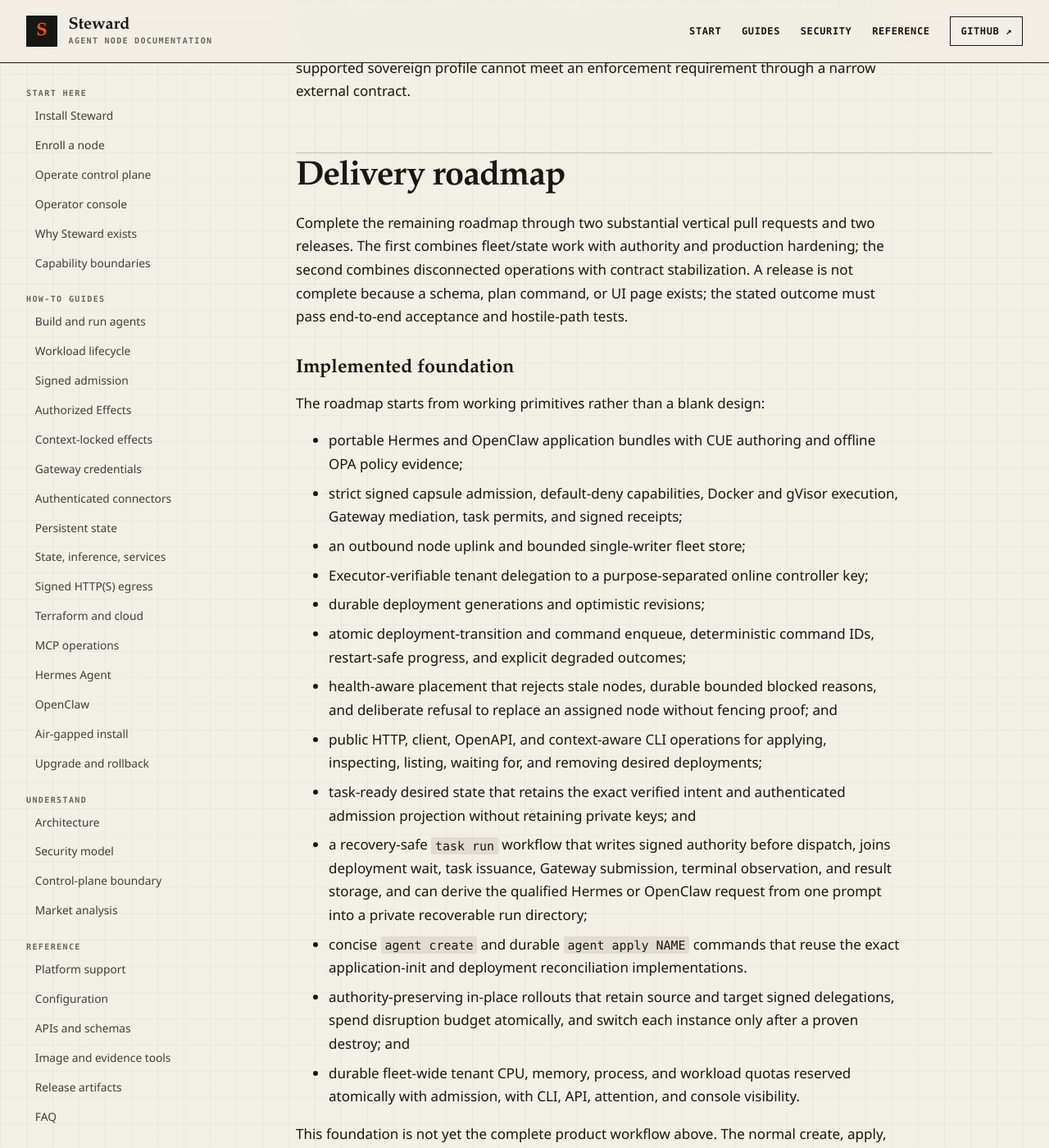
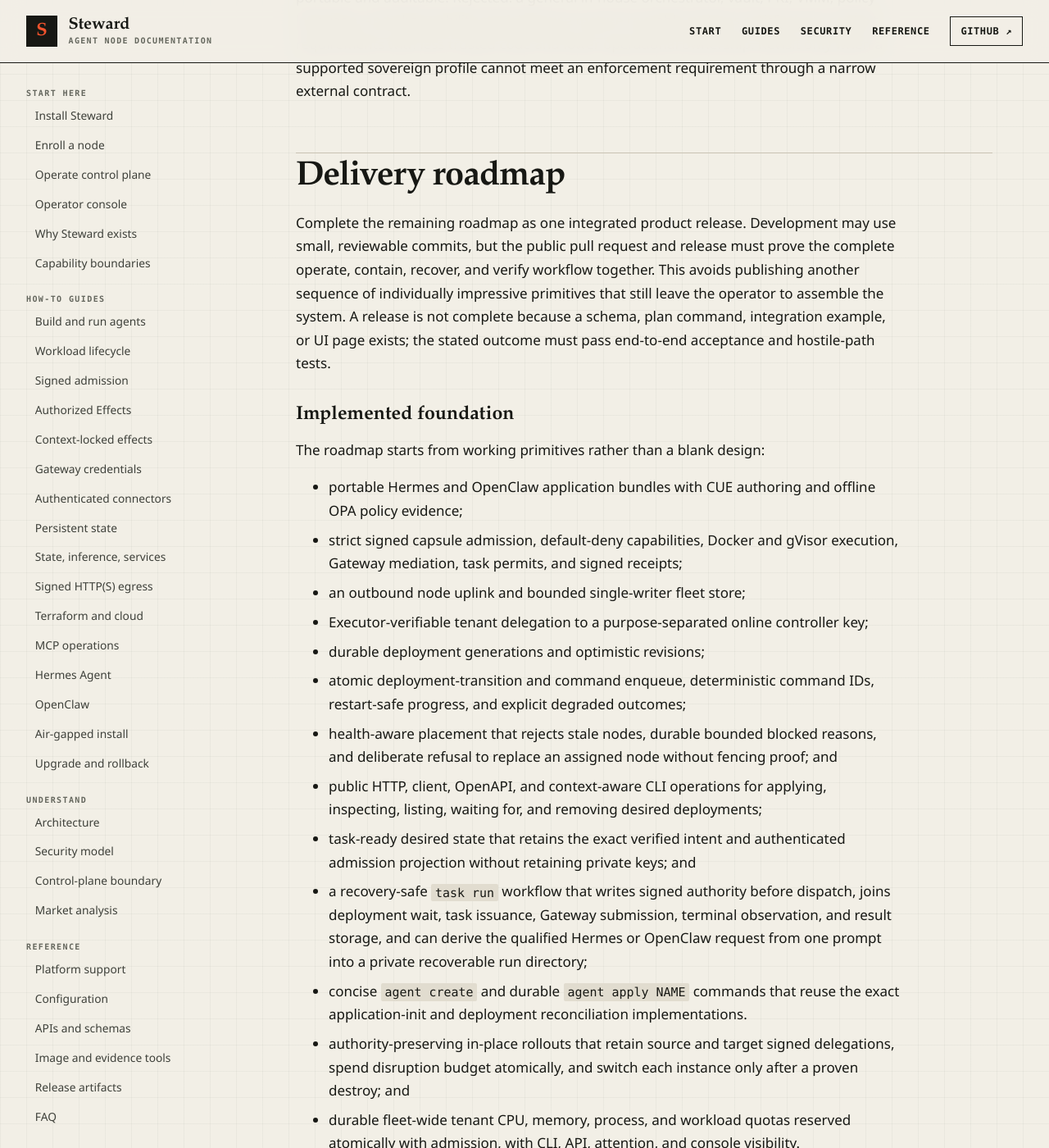
Before and after one commit to hardrails/steward, a Jekyll site: the page built from docs/product/roadmap.md, in a window 1280 px wide and 1400 px high, scrolled down 9702 px. Shown: the whole window at 82% size. Built offline with Jekyll 4.4.1, drawn with Linux system fonts in a browser that asks for light colours; some of the changed text lies outside the part shown.

Commit message:
docs: consolidate remaining roadmap delivery

```diff
--- a/docs/product/roadmap.md
+++ b/docs/product/roadmap.md
@@ -299,12 +299,13 @@
 
 ## Delivery roadmap
 
-Complete the remaining roadmap through two substantial vertical pull requests and
-two releases. The first combines fleet/state work with authority and production
-hardening; the second combines disconnected operations with contract
-stabilization. A release is not complete because a schema, plan command, or UI
-page exists; the stated outcome must pass end-to-end acceptance and hostile-path
-tests.
+Complete the remaining roadmap as one integrated product release. Development may
+use small, reviewable commits, but the public pull request and release must prove
+the complete operate, contain, recover, and verify workflow together. This avoids
+publishing another sequence of individually impressive primitives that still leave
+the operator to assemble the system. A release is not complete because a schema,
+plan command, integration example, or UI page exists; the stated outcome must pass
+end-to-end acceptance and hostile-path tests.
 
 ### Implemented foundation
 
@@ -344,10 +345,13 @@
 continuous health recovery, snapshots, protected-secret
 providers, and one offline evidence bundle into one first-time-user operation.
 
-### Production Core
+### Consolidated production release
 
-This release makes Steward a complete product on one host, then extends the same
-contract across a small fleet.
+This release makes Steward a complete product on one host, extends the same
+contract across a small fleet, and makes disconnected operation repeatable. The
+work is organized below as implementation lanes, not separate pull requests or
+release trains. A capability crosses the release boundary only when its user
+workflow, failure behavior, documentation, upgrade path, and evidence are joined.
 
 #### Working runtime foundation
 
@@ -438,12 +442,7 @@
 - Shadow decisions can be compared with enforced decisions before promotion.
 - A support bundle contains no prompt, body, credential, or private key by default.
 
-### Sovereign Stable
-
-This release makes disconnected operation repeatable and freezes the contracts
-after their behavior has been demonstrated.
-
-#### Pull request 3: sovereign stable vertical
+#### Disconnected and stable operations
 
 Outcome: disconnected installation, update, recovery, identity, and compatibility
 contracts are reproducible and independently verifiable as one supported system.
```
